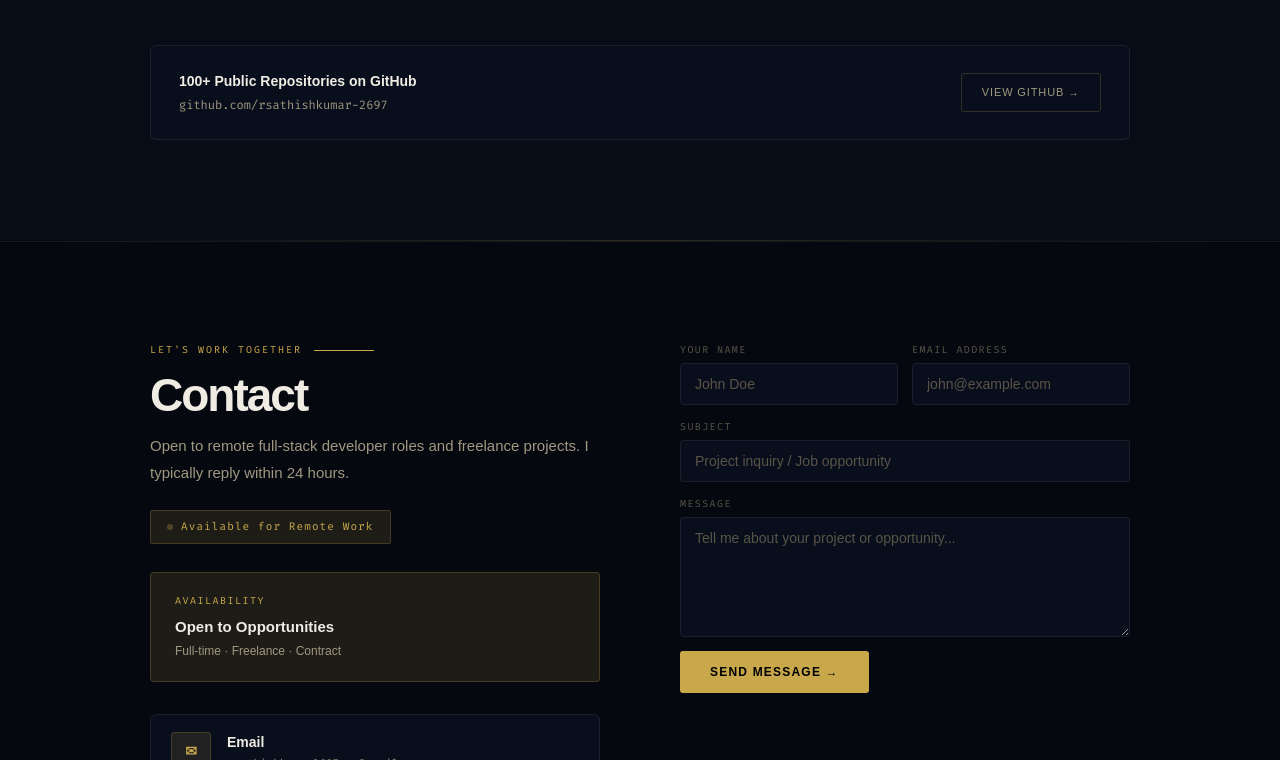
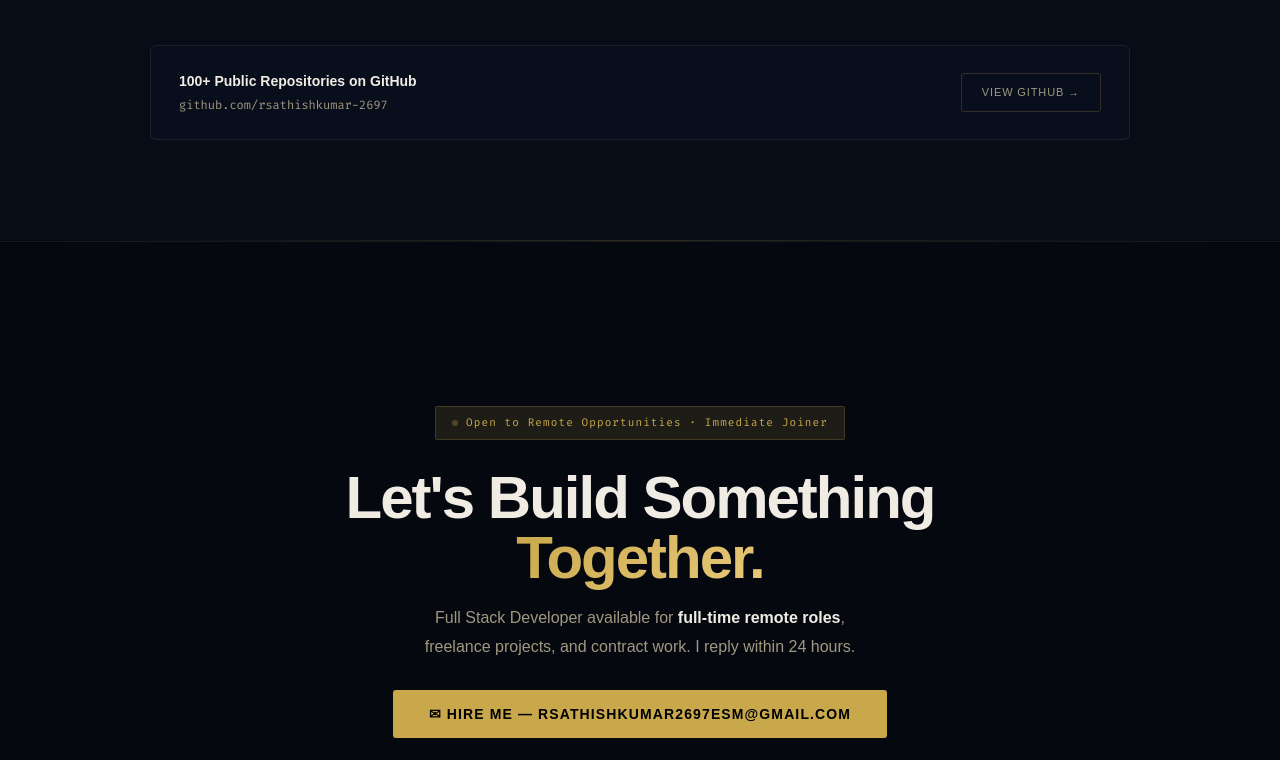
Before and after one commit to rsathishkumar-2697/portfolio, a plain HTML site: page index.html in a window 1280 px wide. Shown: the part 3718-4478 px from the top of the page. Drawn offline with Linux system fonts and the light colour scheme; a web font is replaced by a local one.

```diff
--- a/index.html
+++ b/index.html
@@ -316,57 +316,25 @@
 @keyframes pulse{0%,100%{opacity:1}50%{opacity:0.3}}
 .avail-pill span{font-size:11px;color:var(--gold);font-family:'Fira Code',monospace;letter-spacing:0.1em}
 .contact-links{display:flex;flex-direction:column;gap:10px;margin-top:32px}
-.c-link{
-  display:flex;align-items:center;gap:16px;
-  padding:16px 20px;
+.c-card{
+  display:flex;flex-direction:column;gap:6px;
+  padding:28px 24px;
   background:var(--card);border:1px solid var(--border);
-  border-radius:6px;text-decoration:none;color:var(--text);
+  border-radius:8px;text-decoration:none;color:var(--text);
   transition:all 0.25s;
 }
-.c-link:hover{border-color:var(--gold-border);transform:translateX(6px)}
-.c-icon{
-  width:40px;height:40px;border-radius:4px;
+.c-card:hover{border-color:var(--gold-border);transform:translateY(-5px);box-shadow:0 16px 40px rgba(0,0,0,0.4)}
+.c-card-icon{
+  width:44px;height:44px;border-radius:6px;
   background:var(--gold-dim);border:1px solid var(--gold-border);
   display:flex;align-items:center;justify-content:center;
-  font-size:14px;flex-shrink:0;color:var(--gold);
+  font-size:16px;color:var(--gold);
   font-family:'Fira Code',monospace;font-weight:700;
+  margin-bottom:8px;
 }
-.c-label{font-size:14px;font-weight:700}
-.c-val{font-size:11px;color:var(--text2);font-family:'Fira Code',monospace;margin-top:2px}
-.form-wrap{display:flex;flex-direction:column;gap:14px}
-.f-row{display:grid;grid-template-columns:1fr 1fr;gap:14px}
-.f-group{display:flex;flex-direction:column;gap:5px}
-.f-label{
-  font-size:10px;letter-spacing:0.14em;text-transform:uppercase;
-  color:var(--text3);font-family:'Fira Code',monospace;
-}
-.f-input{
-  background:var(--card);
-  border:1px solid var(--border);
-  border-radius:4px;padding:12px 14px;
-  color:var(--text);font-size:14px;
-  font-family:'Cabinet Grotesk',sans-serif;
-  outline:none;transition:border 0.2s;
-}
-.f-input:focus{border-color:var(--gold-border)}
-.f-input::placeholder{color:var(--text3)}
-textarea.f-input{resize:vertical;min-height:120px}
-.f-btn{
-  background:var(--gold);color:#000;
-  padding:14px 30px;border-radius:3px;
-  font-weight:800;font-size:12px;letter-spacing:0.1em;text-transform:uppercase;
-  border:none;cursor:pointer;
-  font-family:'Cabinet Grotesk',sans-serif;
-  align-self:flex-start;transition:all 0.25s;
-}
-.f-btn:hover{background:var(--gold2);box-shadow:0 8px 24px rgba(201,168,76,0.3);transform:translateY(-2px)}
-.f-btn:disabled{opacity:0.5;cursor:not-allowed;transform:none;box-shadow:none}
-.f-success{
-  display:none;align-items:center;gap:10px;
-  padding:14px 18px;border-radius:4px;font-size:14px;
-  background:var(--gold-dim);border:1px solid var(--gold-border);
-  color:var(--gold);
-}
+.c-card-label{font-size:13px;font-weight:800;letter-spacing:0.04em}
+.c-card-val{font-size:11px;color:var(--text2);font-family:'Fira Code',monospace;line-height:1.5}
+.c-card-cta{font-size:11px;color:var(--gold);margin-top:8px;font-weight:700;letter-spacing:0.06em}
 
 /* ── FOOTER ── */
 footer{
@@ -499,7 +467,7 @@
         <span class="exp-badge">Current Role</span>
       </div>
       <div class="exp-role">Full Stack Developer</div>
-      <div class="exp-period">Apr 2023 — Present · 2.3+ Years</div>
+      <div class="exp-period">Apr 2024 — Present · 2.3+ Years</div>
       <ul class="exp-ul">
         <li>Built full-stack web applications using Next.js, React, and Tailwind CSS from scratch</li>
         <li>Developed REST APIs with Node.js and Express.js; integrated with MongoDB databases</li>
@@ -628,68 +596,74 @@
 <!-- CONTACT -->
 <div class="contact-wrap" id="contact">
   <div class="section">
-    <div class="contact-grid">
-      <div class="reveal">
-        <div class="sec-tag">Let's Work Together</div>
-        <div class="sec-title">Contact</div>
-        <p style="font-size:15px;color:var(--text2);line-height:1.8;margin-top:14px;margin-bottom:24px">
-          Open to remote full-stack developer roles and freelance projects. I typically reply within 24 hours.
-        </p>
-        <div class="avail-pill">
-          <span class="avail-dot"></span>
-          <span>Available for Remote Work</span>
-        </div>
-        <div style="padding:20px 24px;background:var(--gold-dim);border:1px solid var(--gold-border);border-radius:4px;margin-bottom:28px">
-          <div style="font-size:10px;letter-spacing:0.15em;text-transform:uppercase;color:var(--gold);font-family:'Fira Code',monospace;margin-bottom:6px">Availability</div>
-          <div style="font-size:15px;font-weight:700">Open to Opportunities</div>
-          <div style="font-size:12px;color:var(--text2);margin-top:3px">Full-time · Freelance · Contract</div>
-        </div>
-        <div class="contact-links">
-          <a href="mailto:rsathishkumar2697esm@gmail.com" class="c-link">
-            <div class="c-icon">✉</div>
-            <div><div class="c-label">Email</div><div class="c-val">rsathishkumar2697esm@gmail.com</div></div>
-          </a>
-          <a href="https://linkedin.com/in/sathishkumar-" target="_blank" class="c-link">
-            <div class="c-icon">in</div>
-            <div><div class="c-label">LinkedIn</div><div class="c-val">linkedin.com/in/sathishkumar-</div></div>
-          </a>
-          <a href="https://github.com/rsathishkumar-2697" target="_blank" class="c-link">
-            <div class="c-icon">gh</div>
-            <div><div class="c-label">GitHub</div><div class="c-val">github.com/rsathishkumar-2697</div></div>
-          </a>
-          <a href="https://www.fiverr.com/r_sathishkumar" target="_blank" class="c-link">
-            <div class="c-icon">fvr</div>
-            <div><div class="c-label">Fiverr</div><div class="c-val">fiverr.com/r_sathishkumar</div></div>
-          </a>
-        </div>
+
+    <!-- Top CTA banner -->
+    <div class="reveal" style="text-align:center;padding:64px 20px 56px">
+      <div class="avail-pill" style="justify-content:center;margin-bottom:28px">
+        <span class="avail-dot"></span>
+        <span>Open to Remote Opportunities · Immediate Joiner</span>
       </div>
-      <div class="reveal reveal-delay-1">
-        <div class="form-wrap" id="contactForm">
-          <div class="f-row">
-            <div class="f-group">
-              <label class="f-label">Your Name</label>
-              <input type="text" class="f-input" id="fname" placeholder="John Doe">
-            </div>
-            <div class="f-group">
-              <label class="f-label">Email Address</label>
-              <input type="email" class="f-input" id="femail" placeholder="john@example.com">
-            </div>
-          </div>
-          <div class="f-group">
-            <label class="f-label">Subject</label>
-            <input type="text" class="f-input" id="fsubject" placeholder="Project inquiry / Job opportunity">
-          </div>
-          <div class="f-group">
-            <label class="f-label">Message</label>
-            <textarea class="f-input" id="fmessage" placeholder="Tell me about your project or opportunity..."></textarea>
-          </div>
-          <button class="f-btn" id="formBtn" onclick="sendMessage()">Send Message →</button>
-          <div class="f-success" id="formSuccess">
-            ✓ Message sent! I'll reply within 24 hours.
-          </div>
-        </div>
+      <div class="sec-title" style="font-size:clamp(32px,5vw,60px);margin-bottom:16px;letter-spacing:-2px">
+        Let's Build Something<br>
+        <span style="background:linear-gradient(135deg,var(--gold),var(--gold2));-webkit-background-clip:text;-webkit-text-fill-color:transparent;background-clip:text">Together.</span>
+      </div>
+      <p style="font-size:16px;color:var(--text2);line-height:1.8;max-width:480px;margin:0 auto 40px">
+        Full Stack Developer available for <strong style="color:var(--text)">full-time remote roles</strong>, freelance projects, and contract work. I reply within 24 hours.
+      </p>
+      <a href="mailto:rsathishkumar2697esm@gmail.com" class="btn-gold" style="font-size:14px;padding:16px 36px">
+        ✉ Hire Me — rsathishkumar2697esm@gmail.com
+      </a>
+    </div>
+
+    <!-- 4 contact cards -->
+    <div class="reveal" style="display:grid;grid-template-columns:repeat(auto-fit,minmax(220px,1fr));gap:12px;margin-bottom:60px">
+
+      <a href="mailto:rsathishkumar2697esm@gmail.com" class="c-card">
+        <div class="c-card-icon">✉</div>
+        <div class="c-card-label">Email</div>
+        <div class="c-card-val">rsathishkumar2697esm@gmail.com</div>
+        <div class="c-card-cta">Send Email →</div>
+      </a>
+
+      <a href="https://linkedin.com/in/sathishkumar-" target="_blank" class="c-card">
+        <div class="c-card-icon" style="font-family:'Fira Code',monospace;font-size:18px">in</div>
+        <div class="c-card-label">LinkedIn</div>
+        <div class="c-card-val">linkedin.com/in/sathishkumar-</div>
+        <div class="c-card-cta">View Profile →</div>
+      </a>
+
+      <a href="https://github.com/rsathishkumar-2697" target="_blank" class="c-card">
+        <div class="c-card-icon" style="font-family:'Fira Code',monospace;font-size:14px">gh</div>
+        <div class="c-card-label">GitHub</div>
+        <div class="c-card-val">114+ Public Repositories</div>
+        <div class="c-card-cta">View Code →</div>
+      </a>
+
+      <a href="https://www.fiverr.com/r_sathishkumar" target="_blank" class="c-card">
+        <div class="c-card-icon" style="font-family:'Fira Code',monospace;font-size:18px;color:#1dbf73">fvr</div>
+        <div class="c-card-label">Fiverr</div>
+        <div class="c-card-val">Available for Freelance Work</div>
+        <div class="c-card-cta">Hire on Fiverr →</div>
+      </a>
+
+    </div>
+
+    <!-- Bottom availability strip -->
+    <div class="reveal" style="display:grid;grid-template-columns:repeat(3,1fr);border:1px solid var(--border);border-radius:8px;overflow:hidden">
+      <div style="padding:24px;text-align:center;border-right:1px solid var(--border)">
+        <div style="font-size:11px;letter-spacing:0.14em;text-transform:uppercase;color:var(--gold);font-family:'Fira Code',monospace;margin-bottom:6px">Role Type</div>
+        <div style="font-size:15px;font-weight:700">Full-time</div>
+      </div>
+      <div style="padding:24px;text-align:center;border-right:1px solid var(--border)">
+        <div style="font-size:11px;letter-spacing:0.14em;text-transform:uppercase;color:var(--gold);font-family:'Fira Code',monospace;margin-bottom:6px">Work Mode</div>
+        <div style="font-size:15px;font-weight:700">Remote / Hybrid</div>
+      </div>
+      <div style="padding:24px;text-align:center">
+        <div style="font-size:11px;letter-spacing:0.14em;text-transform:uppercase;color:var(--gold);font-family:'Fira Code',monospace;margin-bottom:6px">Notice Period</div>
+        <div style="font-size:15px;font-weight:700">Immediate</div>
       </div>
     </div>
+
   </div>
 </div>
 
@@ -704,37 +678,7 @@
 }, {threshold:0.08});
 document.querySelectorAll('.reveal').forEach(el => obs.observe(el));
 
-// Contact form
-function sendMessage() {
-  const nameEl = document.getElementById('fname');
-  const emailEl = document.getElementById('femail');
-  const subjectEl = document.getElementById('fsubject');
-  const messageEl = document.getElementById('fmessage');
-  const name = nameEl.value.trim();
-  const email = emailEl.value.trim();
-  const subject = subjectEl.value.trim();
-  const message = messageEl.value.trim();
-  if (!name || !email || !message) { alert('Please fill in name, email, and message.'); return; }
-  const btn = document.getElementById('formBtn');
-  btn.disabled = true; btn.textContent = 'Opening Mail...';
-  const mailto = `mailto:rsathishkumar2697esm@gmail.com?subject=${encodeURIComponent(subject || 'Portfolio Contact: ' + name)}&body=${encodeURIComponent('Name: ' + name + '\nEmail: ' + email + '\n\nMessage:\n' + message)}`;
-  // Use anchor click — does NOT navigate away, keeps page state intact
-  const a = document.createElement('a');
-  a.href = mailto;
-  document.body.appendChild(a);
-  a.click();
-  document.body.removeChild(a);
-  // Clear form and show success
-  setTimeout(() => {
-    nameEl.value = '';
-    emailEl.value = '';
-    subjectEl.value = '';
-    messageEl.value = '';
-    btn.style.display = 'none';
-    const s = document.getElementById('formSuccess');
-    s.style.display = 'flex';
-  }, 800);
-}
+
 </script>
 </body>
 </html>
```
